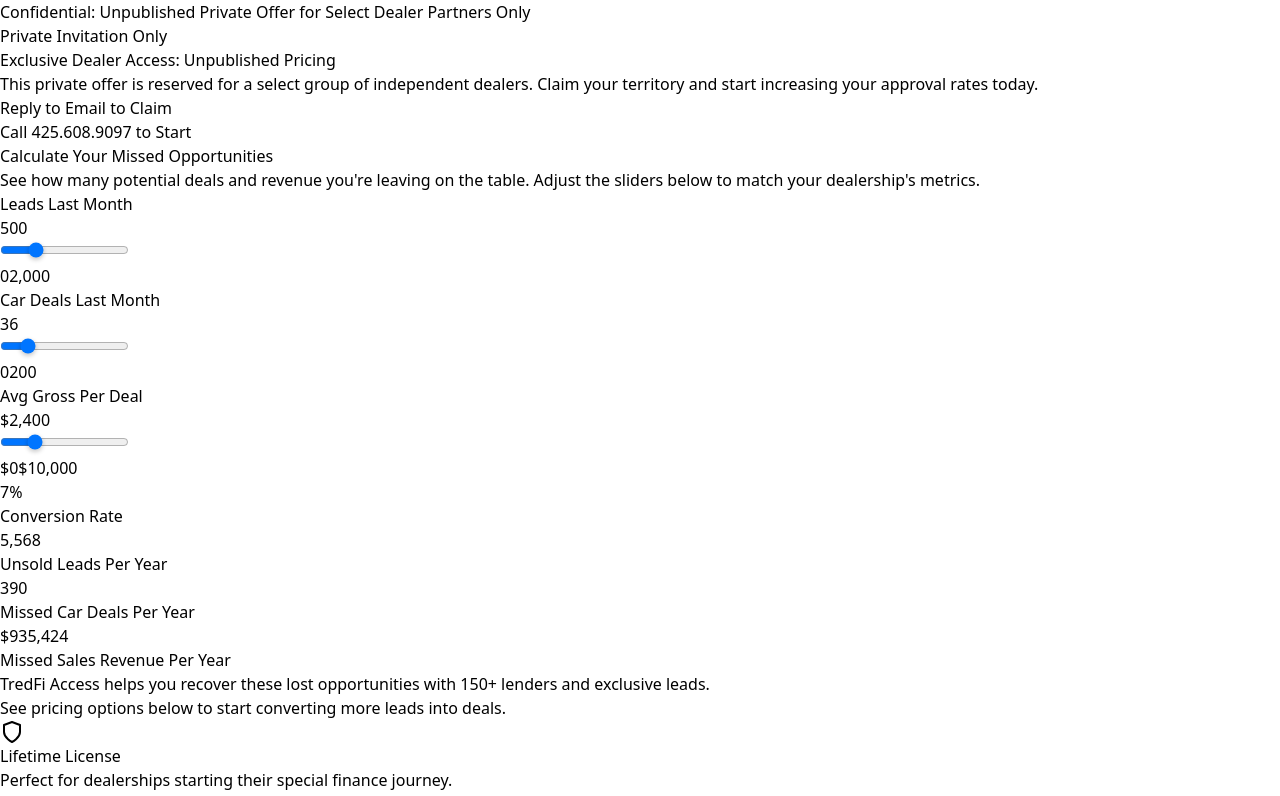
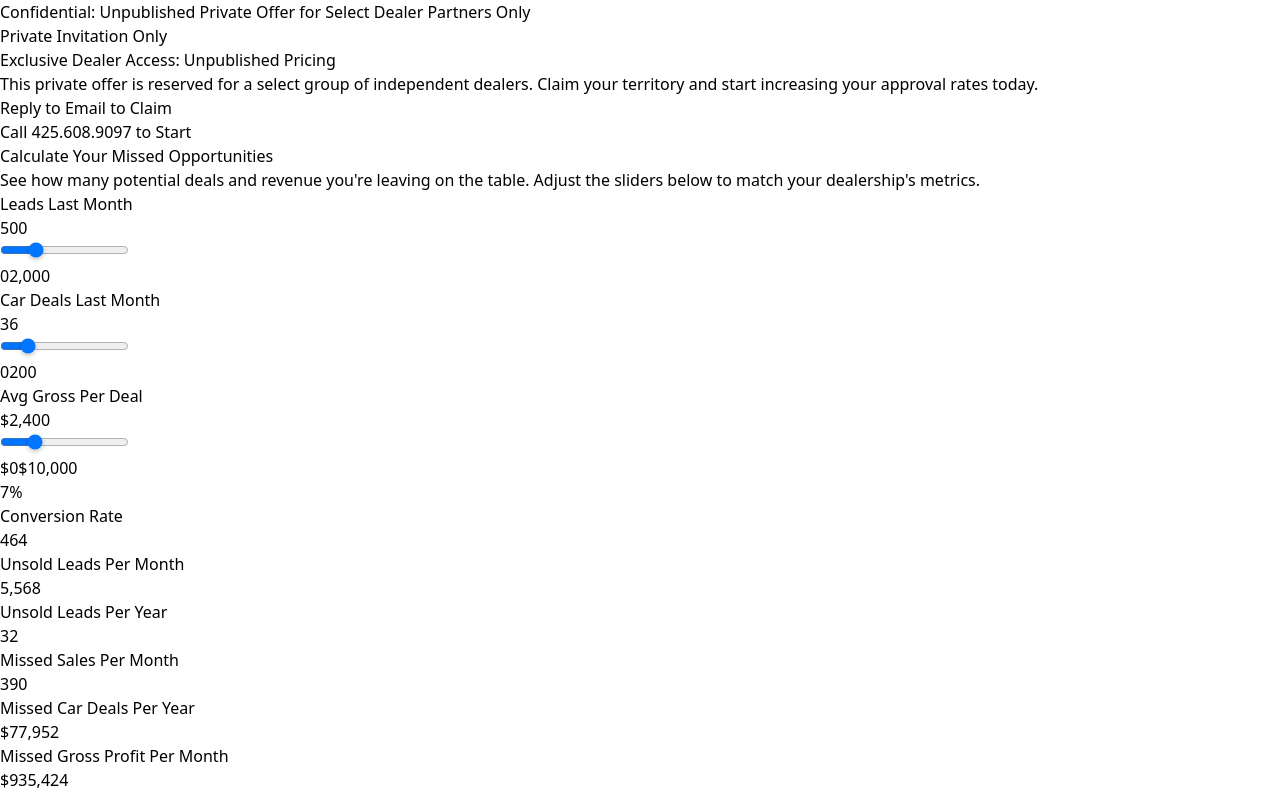
Before and after one commit to AudienceActivatorAI/tredfi-access-pricing-page, a React (Vite) app: page / in a window 1280 px wide. Shown: the top 796 px of the page. Built offline with nearby package versions, Linux system fonts and the light colour scheme.

Commit message:
Add monthly metrics: unsold leads, missed sales, and missed gross profit per month

```diff
--- a/src/components/ROICalculator.tsx
+++ b/src/components/ROICalculator.tsx
@@ -8,8 +8,11 @@
 
   // Calculated values
   const [conversionRate, setConversionRate] = useState(0);
+  const [unsoldLeadsPerMonth, setUnsoldLeadsPerMonth] = useState(0);
   const [unsoldLeadsPerYear, setUnsoldLeadsPerYear] = useState(0);
+  const [missedDealsPerMonth, setMissedDealsPerMonth] = useState(0);
   const [missedDealsPerYear, setMissedDealsPerYear] = useState(0);
+  const [missedRevenuePerMonth, setMissedRevenuePerMonth] = useState(0);
   const [missedRevenuePerYear, setMissedRevenuePerYear] = useState(0);
 
   // Recalculate whenever inputs change
@@ -18,13 +21,25 @@
     const conversion = leadsPerMonth > 0 ? (dealsPerMonth / leadsPerMonth) * 100 : 0;
     setConversionRate(conversion);
 
+    // Unsold Leads Per Month = Leads - Car Deals
+    const unsoldLeadsMonth = leadsPerMonth - dealsPerMonth;
+    setUnsoldLeadsPerMonth(Math.max(0, unsoldLeadsMonth));
+
     // Unsold Leads Per Year = (Leads - Car Deals) × 12
-    const unsoldLeads = (leadsPerMonth - dealsPerMonth) * 12;
+    const unsoldLeads = unsoldLeadsMonth * 12;
     setUnsoldLeadsPerYear(Math.max(0, unsoldLeads));
+
+    // Missed Car Deals Per Month = Unsold Leads Per Month × 0.07 (7% recovery rate)
+    const missedDealsMonth = unsoldLeadsMonth * 0.07;
+    setMissedDealsPerMonth(Math.max(0, Math.round(missedDealsMonth)));
 
     // Missed Car Deals Per Year = Unsold Leads Per Year × 0.07 (7% recovery rate)
     const missedDeals = unsoldLeads * 0.07;
     setMissedDealsPerYear(Math.max(0, Math.round(missedDeals)));
+
+    // Missed Sales Revenue Per Month = Missed Car Deals Per Month × Average Gross Per Deal
+    const missedRevenueMonth = missedDealsMonth * avgGrossPerDeal;
+    setMissedRevenuePerMonth(Math.max(0, missedRevenueMonth));
 
     // Missed Sales Revenue Per Year = Missed Car Deals Per Year × Average Gross Per Deal
     const missedRevenue = missedDeals * avgGrossPerDeal;
@@ -136,7 +151,7 @@
         </div>
 
         {/* Calculated Metrics */}
-        <div className="grid grid-cols-1 sm:grid-cols-2 lg:grid-cols-4 gap-6">
+        <div className="grid grid-cols-1 sm:grid-cols-2 lg:grid-cols-3 xl:grid-cols-4 gap-6">
           {/* Conversion Rate */}
           <div className="bg-white rounded-2xl shadow-sm border border-slate-200 p-6 text-center">
             <div className="text-4xl md:text-5xl font-bold text-slate-900 mb-2">
@@ -149,6 +164,22 @@
               <div
                 className="h-full bg-blue-600 rounded-full transition-all duration-300"
                 style={{ width: `${Math.min(conversionRate, 100)}%` }}
+              />
+            </div>
+          </div>
+
+          {/* Unsold Leads Per Month */}
+          <div className="bg-white rounded-2xl shadow-sm border border-slate-200 p-6 text-center">
+            <div className="text-4xl md:text-5xl font-bold text-slate-900 mb-2">
+              {formatNumber(unsoldLeadsPerMonth)}
+            </div>
+            <div className="text-sm font-semibold text-slate-600 uppercase tracking-wide">
+              Unsold Leads Per Month
+            </div>
+            <div className="mt-4 h-2 bg-slate-200 rounded-full overflow-hidden">
+              <div
+                className="h-full bg-blue-600 rounded-full transition-all duration-300"
+                style={{ width: '75%' }}
               />
             </div>
           </div>
@@ -169,6 +200,22 @@
             </div>
           </div>
 
+          {/* Missed Car Deals Per Month */}
+          <div className="bg-white rounded-2xl shadow-sm border border-slate-200 p-6 text-center">
+            <div className="text-4xl md:text-5xl font-bold text-slate-900 mb-2">
+              {formatNumber(missedDealsPerMonth)}
+            </div>
+            <div className="text-sm font-semibold text-slate-600 uppercase tracking-wide">
+              Missed Sales Per Month
+            </div>
+            <div className="mt-4 h-2 bg-slate-200 rounded-full overflow-hidden">
+              <div
+                className="h-full bg-blue-600 rounded-full transition-all duration-300"
+                style={{ width: '50%' }}
+              />
+            </div>
+          </div>
+
           {/* Missed Car Deals Per Year */}
           <div className="bg-white rounded-2xl shadow-sm border border-slate-200 p-6 text-center">
             <div className="text-4xl md:text-5xl font-bold text-slate-900 mb-2">
@@ -181,6 +228,22 @@
               <div
                 className="h-full bg-blue-600 rounded-full transition-all duration-300"
                 style={{ width: '50%' }}
+              />
+            </div>
+          </div>
+
+          {/* Missed Gross Profit Per Month */}
+          <div className="bg-white rounded-2xl shadow-sm border border-slate-200 p-6 text-center">
+            <div className="text-4xl md:text-5xl font-bold text-slate-900 mb-2">
+              {formatCurrency(missedRevenuePerMonth)}
+            </div>
+            <div className="text-sm font-semibold text-slate-600 uppercase tracking-wide">
+              Missed Gross Profit Per Month
+            </div>
+            <div className="mt-4 h-2 bg-slate-200 rounded-full overflow-hidden">
+              <div
+                className="h-full bg-blue-600 rounded-full transition-all duration-300"
+                style={{ width: '90%' }}
               />
             </div>
           </div>
```
